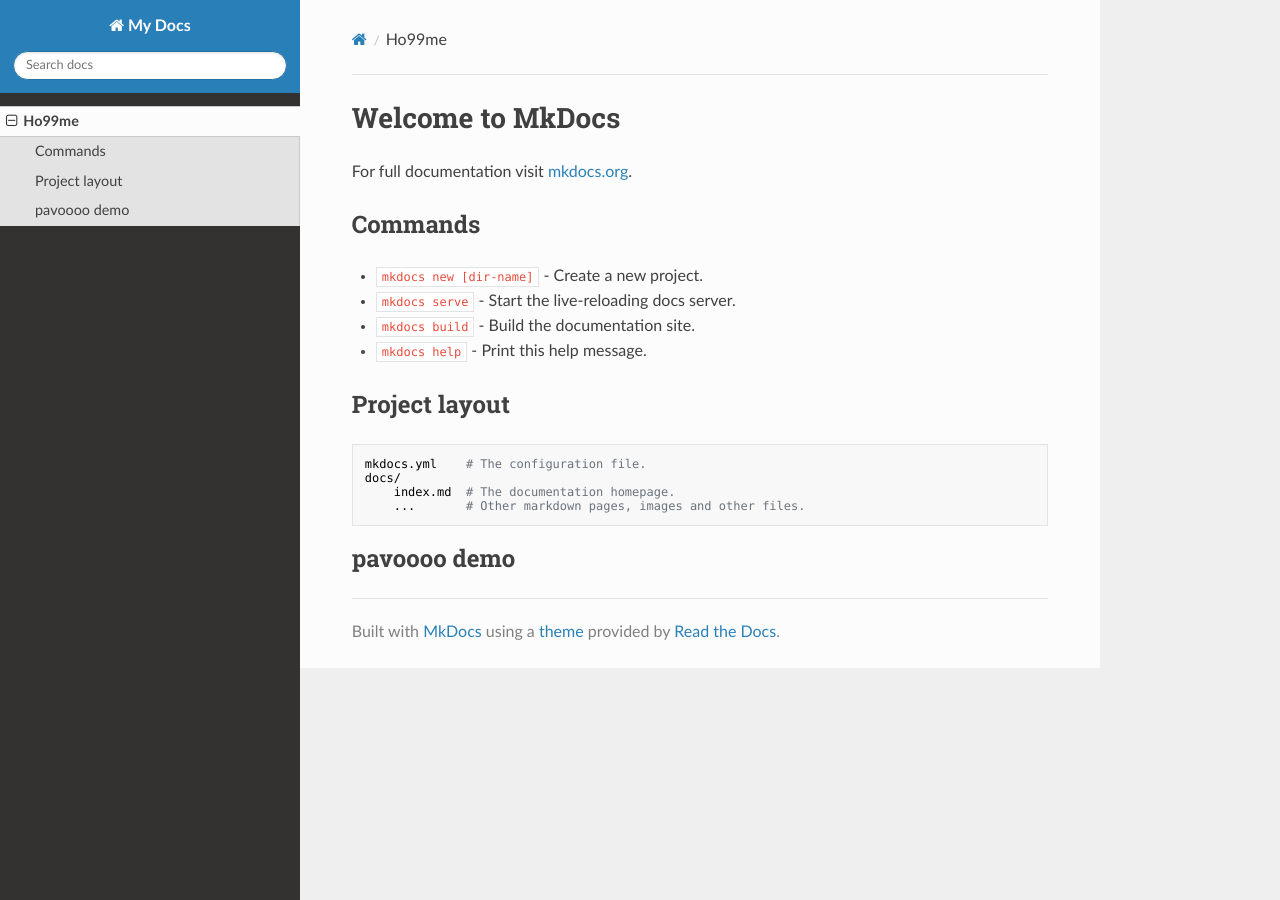
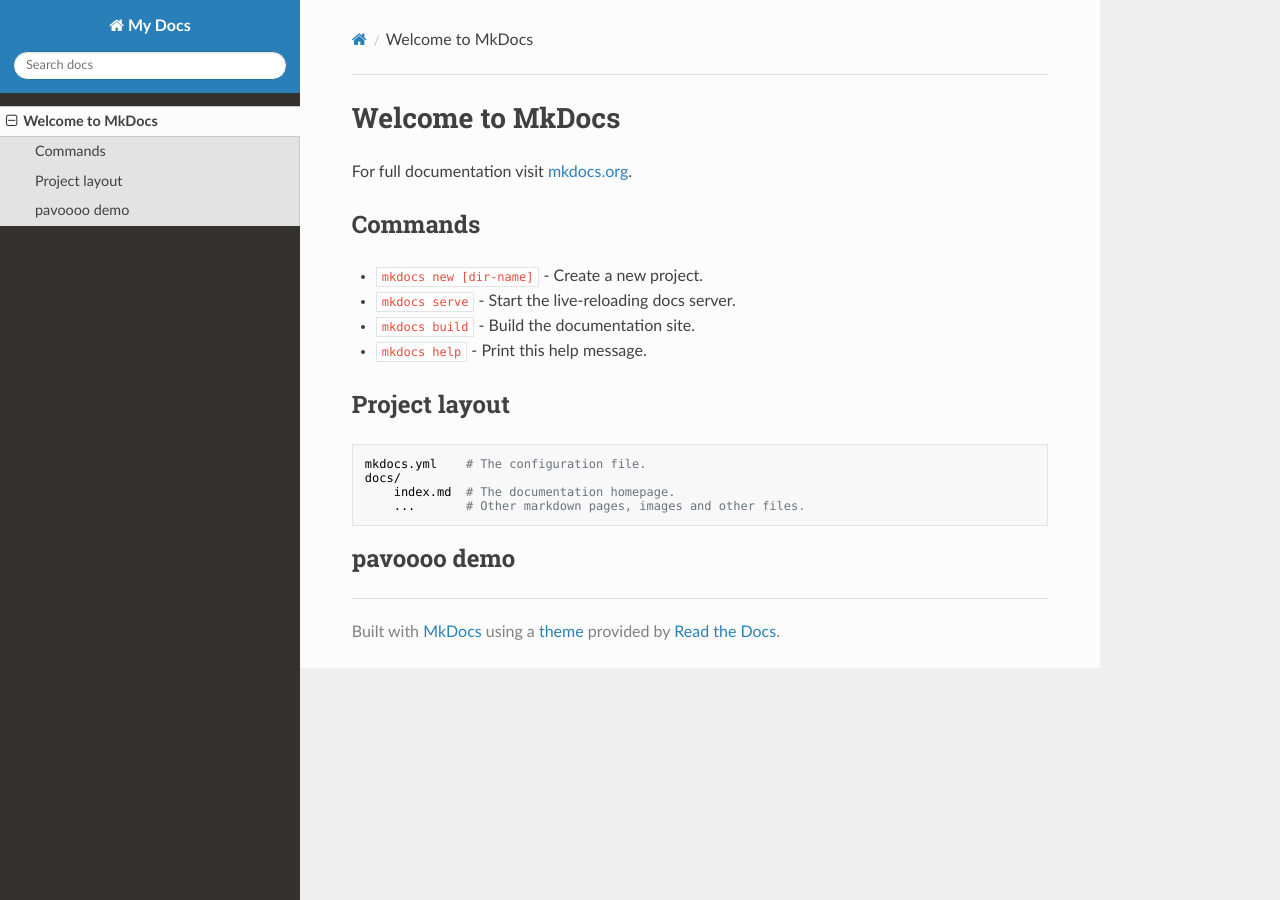
Before and after one commit to 1221de/mkdocs, an MkDocs documentation site: the page built from docs/index.md, in a window 1280 px wide. Built offline with MkDocs 1.6.1, drawn with Linux system fonts in a browser that asks for light colours; nearby versions of some CDN libraries; old or Windows-style settings are respelled for this version of MkDocs.

Commit message:
Update mkdocs.yml

```diff
--- a/mkdocs.yml
+++ b/mkdocs.yml
@@ -1,7 +1,4 @@
 site_name: My Docs
-
-pages:
-- [index.md, Ho99me]
 
 
 theme: readthedocs
```
